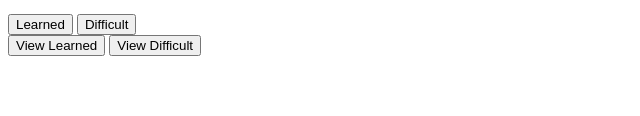
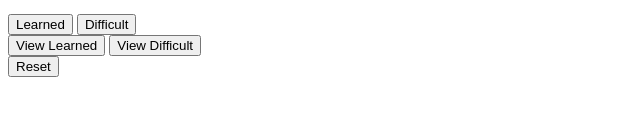
Before and after one commit to ShubhamRout16/JS-code, a plain HTML site: page chai_aur_code/langBuddy/index.html in a window 1280 px wide. Shown: the part 134-250 px from the top of the page, without its empty margins (0-640 px from the left). Drawn offline with Linux system fonts and the light colour scheme.

Commit message:
new feature : resetChanges button added

```diff
--- a/chai_aur_code/langBuddy/index.html
+++ b/chai_aur_code/langBuddy/index.html
@@ -18,6 +18,7 @@
     <button id="viewLearned" onclick="showFilteredWords('viewLearned')">View Learned</button>
     <button id="viewDifficult" onclick="showFilteredWords('viewDifficult')">View Difficult</button>
   </div>
+  <button id="resetChanges" onclick="resetChanges()">Reset</button>
 </body>
 <script src="script.js"></script>
 </html>
--- a/chai_aur_code/langBuddy/script.js
+++ b/chai_aur_code/langBuddy/script.js
@@ -84,7 +84,18 @@ function showFilteredWords(recievedBtn){
   }
 }
 
-
+// feature all changes made to words status to its initial value new
+function resetChanges(){
+  // removing the savedVocab key from the localStorage
+  localStorage.removeItem('savedVocab')
+  // resetting all the values of status from vocabulary array to new
+  vocabulary.forEach(word => word.status = 'new')
+  console.log(vocabulary);
+  // resetting index
+  currentIndex = 0 ;
+  // re rendering the first word
+  showWord(currentIndex);
+}
 
 // show the first word initially when page loads
 window.onload = () => {
```
